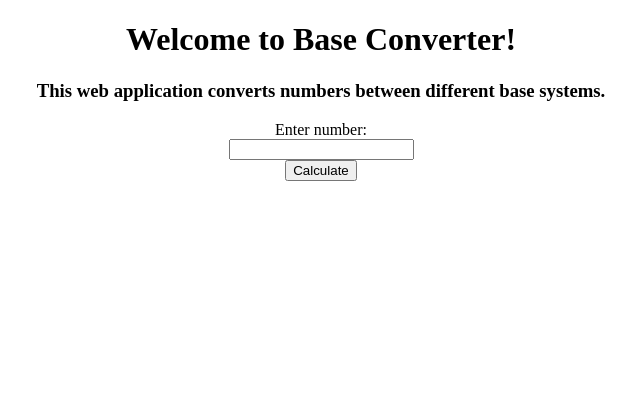
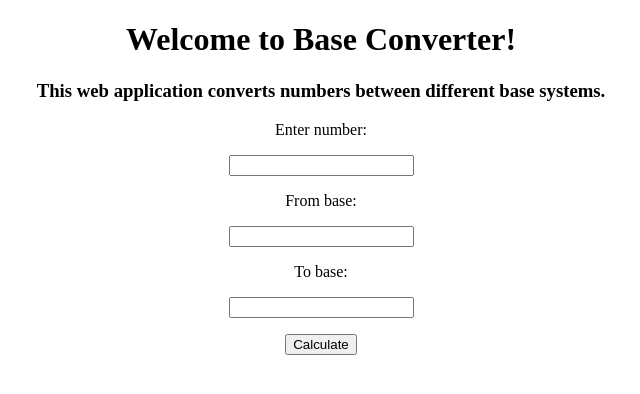
Before and after one commit to kdutta9/base-converter, a Flask app: page / in a window 1280 px wide. Shown: the top 394 px of the page, without its empty margins (319-959 px from the left). Run offline with Flask 2, Linux system fonts and the light colour scheme.

Commit message:
added static template

```diff
--- a/templates/index.html
+++ b/templates/index.html
@@ -4,8 +4,8 @@
     <meta charset="utf-8">
     <meta name="viewport" content="width=device-width, initial-scale=1">
     <title>Base Converter</title>
-    <link rel="stylesheet" href="{{ url_for('static', filename='css/styles.css') }}?v=2">
-
+    <link rel="stylesheet" href="{{ url_for('static', filename='css/styles.css') }}?v=4">
+	<script src="{{ url_for('static', filename='js/main.js') }}"></script>
   </head>
   <body>
     <header>
@@ -15,10 +15,17 @@
     <main>
       <div id="input-box">
         <a>Enter number:</a>
-        <form>
-          <input id="num" type="text" name="num" value="">
-        </form>
-        <button id="calc-button" type="button" name="calc">Calculate</button>
+        <p> <input id="num" type="text" name="num" value=""> </p>
+
+		<a>From base:</a>
+        <p> <input id="from" type="text" name="from" value=""> </p>
+
+		<a>To base:</a>
+        <p> <input id="to" type="text" name="to" value=""> </p>
+
+		  <form action="/convert" method="post">
+	        <p> <button id="calc-button" type="button" name="calc">Calculate</button> </p>
+		  </form>
       </div>
     </main>
   </body>
```
Also changed, not shown: static/css/styles.css (line endings or trailing spaces), static/js/main.js (added).
